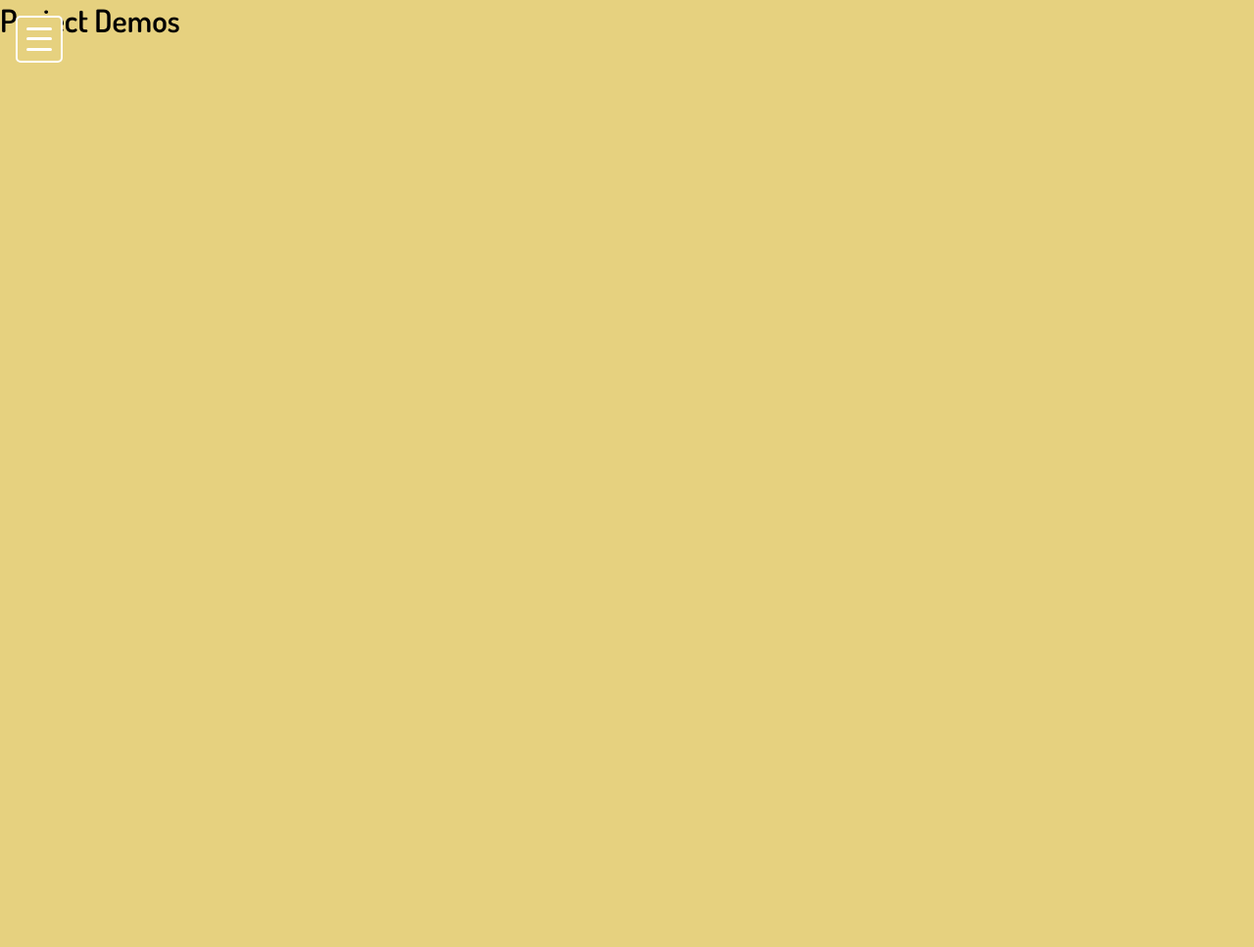
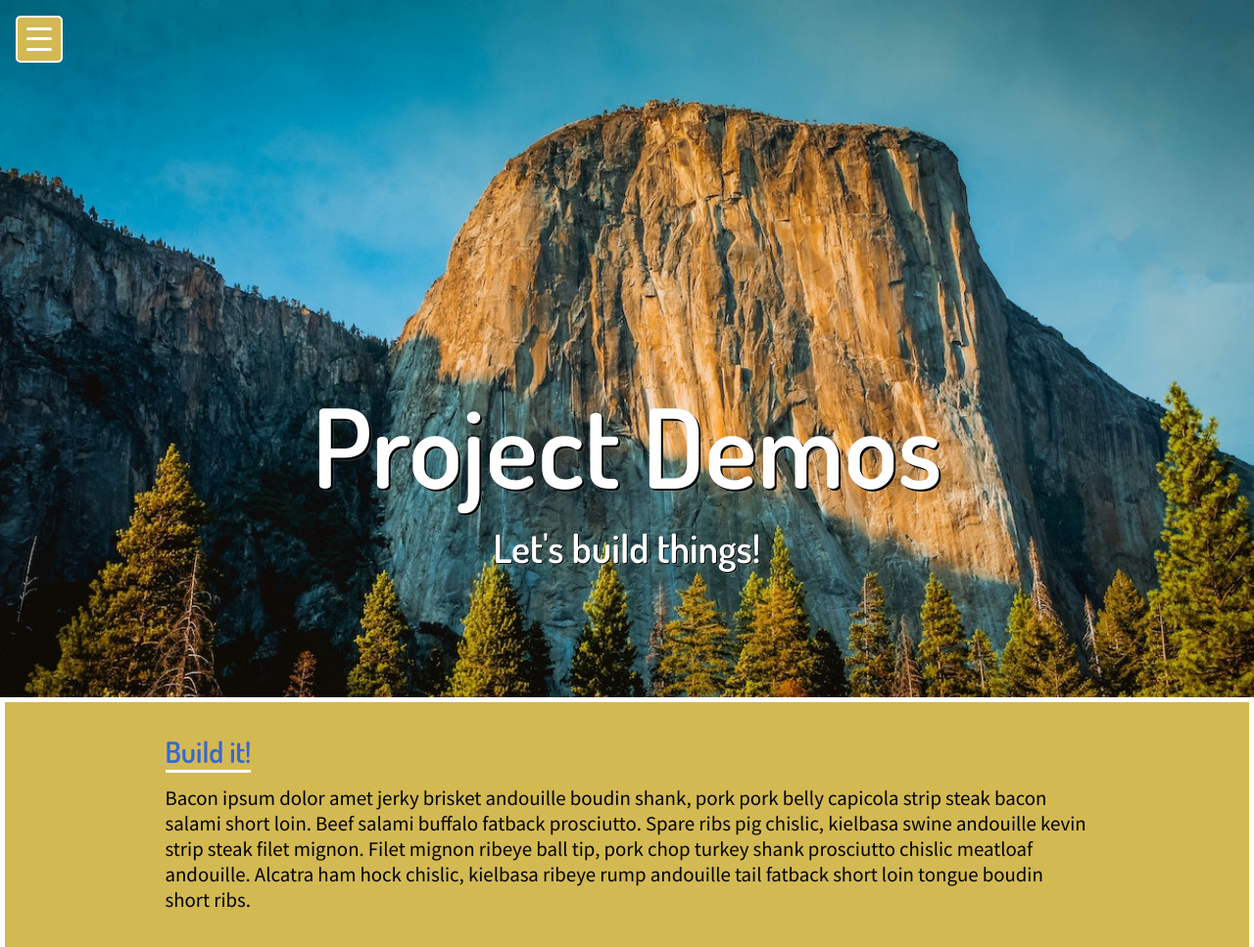
Before and after one commit to mrg498/west-side-tech, a plain HTML site: page projectDemos.html in a window 1280 px wide. Shown: the top 967 px of the page at 98% size. Before the commit the page ends 800 px from the top, so only its background shows below. Drawn offline with Linux system fonts and the light colour scheme.

Commit message:
layout of title text and footer

```diff
--- a/css/index.css
+++ b/css/index.css
@@ -4,22 +4,21 @@ header{
     background-position: left 50% bottom 60%;
 }
 
-.page-title{
-    font-size: 3rem;
-    color: white;
-    padding-top: 11rem;
-    text-shadow: 2px 2px 0px rgb(0, 0, 0), 3px 3px 0px rgba(255, 255, 255, 0.15);
+main{
+
 }
 
-.page-subtitle{
-    font-size: 1.5rem;
-    color: white;
-    padding-top: 0.5rem;
-    text-shadow: 1px 1px 0px rgb(0, 0, 0), 2px 2px 0px rgba(255, 255, 255, 0.15);;
+.section_header{
+    font-size: 1.85rem;
+    color: var(--secondary-bg-color);
+
 }
 
-main{
-    height: 2000px;
-    width: 100%;
-    /* background-color: coral; */
+.section_header span{
+    border-bottom: 3px solid white;
 }
+
+.section_text{
+    padding-top: 1rem;
+    font-size: 1.3rem;
+}
--- a/css/learningPaths.css
+++ b/css/learningPaths.css
@@ -0,0 +1,26 @@
+header{
+    background-image: url(../images/alejandro-pinero-amerio-2phFy69wniU-unsplash.jpg);
+    background-size: cover;
+    background-position: left 50% bottom 60%;
+}
+
+main{
+    height: 2000px;
+    width: 100%;
+    /* background-color: coral; */
+}
+
+.section_header{
+    font-size: 1.85rem;
+    color: var(--secondary-bg-color);
+
+}
+
+.section_header span{
+    border-bottom: 3px solid white;
+}
+
+.section_text{
+    padding-top: 1rem;
+    font-size: 1.3rem;
+}
--- a/css/projectDemos.css
+++ b/css/projectDemos.css
@@ -0,0 +1,28 @@
+header{
+    background-image: url(../images/andrew-jenkins-19-mGAqVH90-unsplash.jpg);
+    background-size: cover;
+    background-position: left 50% bottom 60%;
+}
+
+
+
+main{
+    height: 2000px;
+    width: 100%;
+    /* background-color: coral; */
+}
+
+.section_header{
+    font-size: 1.85rem;
+    color: var(--secondary-bg-color);
+
+}
+
+.section_header span{
+    border-bottom: 3px solid white;
+}
+
+.section_text{
+    padding-top: 1rem;
+    font-size: 1.3rem;
+}
--- a/css/style.css
+++ b/css/style.css
@@ -1,5 +1,6 @@
 :root {
-  --main-bg-color: rgb(230, 209, 127);
+	--main-bg-color: rgb(211, 185, 82);
+	--secondary-bg-color: rgb(54, 103, 210);
 }
 
 * {
@@ -14,21 +15,29 @@ body {
 	font-family: 'Dosis', sans-serif;
 }
 
-header{
-    height: 40vh;
+p {
+	font-family: 'Source Sans Pro', sans-serif;
+}
+
+header {
+	height: 40%;
 	width: 100vw;
 	background-color: white;
 }
 
-main{
+main {
 	border: 5px solid white;
+}
+
+main .container {
+	padding: 2rem 1.5rem;
 }
 
 .nav-item {
 	text-decoration: none;
 }
 
-.hamburger-menu{
+.hamburger-menu {
 	/* position: -webkit-sticky;
     position: sticky; */
 	position: fixed;
@@ -64,20 +73,21 @@ main{
 	margin: auto;
 }
 
-.transform-bars{
+.transform-bars {
 	transform: rotate(90deg);
 }
 
-.overlay{
+.overlay {
 	position: fixed;
 	top: 0;
-    background-color: rgb(85, 129, 225);
+	background-color: var(--secondary-bg-color);
+	border: 3px solid white;
 	z-index: 100;
 	display: flex;
 	margin-left: -100%;
 }
 
-.mobile-nav{
+.mobile-nav {
 	transform: scale(0);
 	list-style: none;
 	margin-top: 2rem;
@@ -86,26 +96,26 @@ main{
 	transition: all 1s ease;
 }
 
-.mobile-nav li{
+.mobile-nav li {
 	padding-bottom: 3rem;
 }
 
-.mobile-nav li a{
+.mobile-nav li a {
 	color: white;
 	padding: 0.5rem;
 	border-bottom: 3px solid rgb(140, 201, 171);
 	font-size: 1.3rem;
 }
 
-.mobile-nav li a:hover{
+.mobile-nav li a:hover {
 	color: rgb(169, 225, 197);
 }
 
-.show-mobile-nav{
+.show-mobile-nav {
 	transform: scale(1);
 }
 
-.show-overlay{
+.show-overlay {
 	height: 100vh;
 	width: 50%;
 	margin-left: 50%;
@@ -113,7 +123,7 @@ main{
 	animation-name: slidein;
 }
 
-.hide-overlay{
+.hide-overlay {
 	height: 100vh;
 	animation-duration: 1s;
 	animation-name: slideout;
@@ -142,10 +152,83 @@ main{
 	}
 }
 
-.page-title{
+.page-title {
     text-align: center;
+    font-size: 3rem;
+    color: white;
+    padding-top: 35%;
+    text-shadow: 2px 2px 0px rgb(0, 0, 0), 3px 3px 0px rgba(255, 255, 255, 0.15);
 }
 
-.page-subtitle{
+.page-subtitle {
     text-align: center;
+    font-size: 1.5rem;
+    color: white;
+    padding-top: 0.5rem;
+    padding-bottom: 10%;
+    text-shadow: 1px 1px 0px rgb(0, 0, 0), 2px 2px 0px rgba(255, 255, 255, 0.15);
 }
+
+.container{
+    max-width: 991px;
+    margin: 0 auto;
+}
+
+/* footer */
+footer {
+    height: 5rem;
+    display: flex;
+    justify-content: space-around;
+    background-color: black;
+    color: white;
+}
+
+footer span{
+    padding: 2rem;
+}
+
+@media (min-width: 576px) {
+    .page-title {
+        font-size: 3.5rem;
+    }
+
+    .page-subtitle {
+        font-size: 1.75rem;
+    }
+}
+
+
+@media (min-width: 768px) {
+    .page-title {
+        font-size: 4.5rem;
+    }
+
+    .page-subtitle {
+        font-size: 2rem;
+    }
+
+}
+
+@media (min-width: 992px) {
+    .page-title {
+        font-size: 5.5rem;
+        padding-top: 30%;
+    }
+
+    .page-subtitle {
+        font-size: 2.25rem;
+        padding-bottom: 10%;
+    }
+
+}
+
+@media (min-width: 1200px) {
+    .page-title {
+        font-size: 7rem;
+    }
+
+    .page-subtitle {
+        font-size: 2.5rem;
+    }
+
+}
--- a/projectDemos.html
+++ b/projectDemos.html
@@ -5,6 +5,7 @@
     <meta charset="UTF-8">
     <meta name="viewport" content="width=device-width, initial-scale=1.0">
     <meta http-equiv="X-UA-Compatible" content="ie=edge">
+    <link href="https://fonts.googleapis.com/css2?family=Source+Sans+Pro&display=swap" rel="stylesheet">
     <link href="https://fonts.googleapis.com/css2?family=Dosis:wght@400;600&display=swap" rel="stylesheet">
     <script src="js/style.js"></script>
     <link rel="stylesheet" href="./css/style.css">
@@ -29,7 +30,26 @@
             <li><a class="nav-item" href="projectDemos.html">Project Demos</a></li>
         </ul>
     </div>
-    <h1>Project Demos</h1>
+    <header>
+        <h1 class="page-title">Project Demos</h1>
+        <h3 class="page-subtitle">Let's build things!</h3>
+    </header>
+    <main>
+        <div class="container">
+            <h2 class="section_header"><span>Build it!</span></h2>
+            <p class="section_text">Bacon ipsum dolor amet jerky brisket andouille boudin shank, pork pork belly capicola
+                strip steak bacon salami short
+                loin. Beef salami buffalo fatback prosciutto. Spare ribs pig chislic, kielbasa swine andouille kevin strip
+                steak filet
+                mignon. Filet mignon ribeye ball tip, pork chop turkey shank prosciutto chislic meatloaf andouille. Alcatra
+                ham hock
+                chislic, kielbasa ribeye rump andouille tail fatback short loin tongue boudin short ribs.</p>
+        </div>
+    </main>
+    <footer class="footer">
+        <span class="footer-item_1">Miles Grossenbacher</span>
+        <span class="footer-item_2">westsidetech@gmail.com</span>
+    </footer>
 </body>
 
 </html>
```
Also changed, not shown: index.html (+12 -1 lines), learningPaths.html (+18 -1 lines), images/alejandro-pinero-amerio-2phFy69wniU-unsplash.jpg (added), images/andrew-jenkins-19-mGAqVH90-unsplash.jpg (added), images/andrew-ling-D9DsaexZRrQ-unsplash.jpg (deleted). Lines whose indentation alone changed are shown as unchanged.
